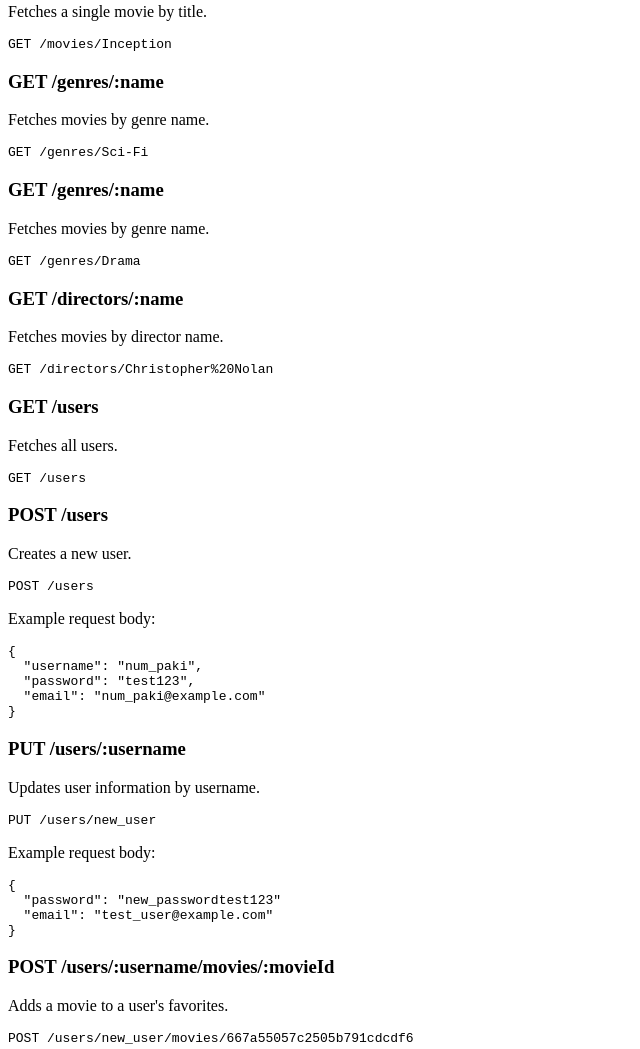
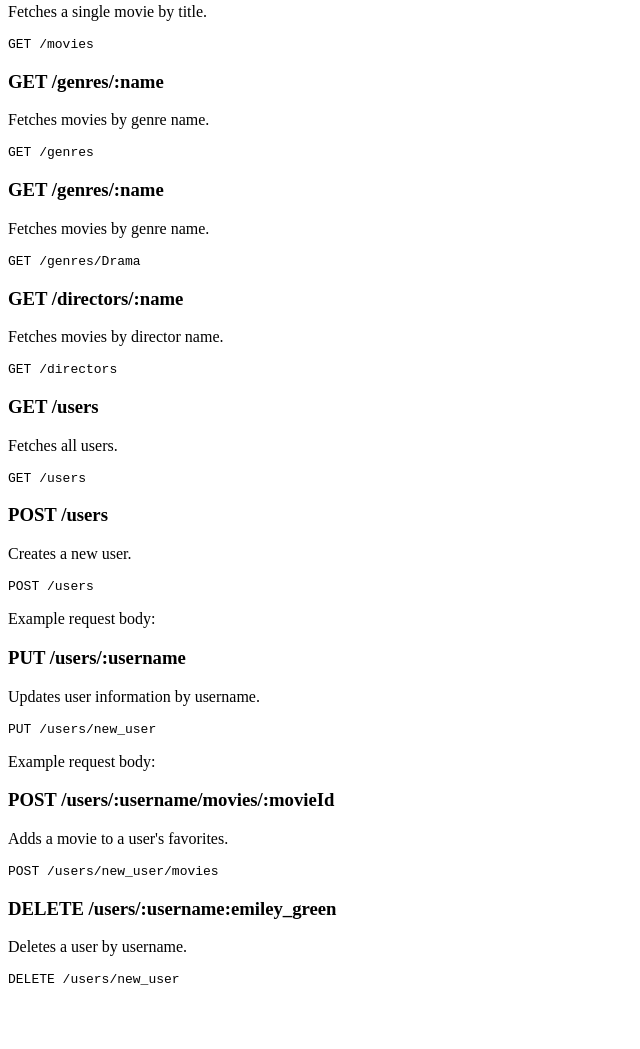
Before and after one commit to hostech83/movie_api, a website: page public/documentation.html in a window 1280 px wide. Shown: the part 273-1322 px from the top of the page, without its empty margins (0-640 px from the left). After the commit the page ends 1273 px from the top, so only its background shows below. Drawn offline with Linux system fonts and the light colour scheme.

Commit message:
updated README file

```diff
--- a/public/documentation.html
+++ b/public/documentation.html
@@ -19,13 +19,13 @@
     <div class="endpoint">
       <h3>GET /movies/:title</h3>
       <p>Fetches a single movie by title.</p>
-      <pre><code>GET /movies/Inception</code></pre>
+      <pre><code>GET /movies</code></pre>
     </div>
 
     <div class="endpoint">
       <h3>GET /genres/:name</h3>
       <p>Fetches movies by genre name.</p>
-      <pre><code>GET /genres/Sci-Fi</code></pre>
+      <pre><code>GET /genres</code></pre>
     </div>
 
     <div class="endpoint">
@@ -37,7 +37,7 @@
     <div class="endpoint">
       <h3>GET /directors/:name</h3>
       <p>Fetches movies by director name.</p>
-      <pre><code>GET /directors/Christopher%20Nolan</code></pre>
+      <pre><code>GET /directors</code></pre>
     </div>
 
     <div class="endpoint">
@@ -51,28 +51,17 @@
       <p>Creates a new user.</p>
       <pre><code>POST /users</code></pre>
       <p>Example request body:</p>
-      <pre><code>{
-  "username": "num_paki",
-  "password": "test123",
-  "email": "num_paki@example.com"
-}</code></pre>
     </div>
-
     <div class="endpoint">
       <h3>PUT /users/:username</h3>
       <p>Updates user information by username.</p>
       <pre><code>PUT /users/new_user</code></pre>
       <p>Example request body:</p>
-      <pre><code>{
-  "password": "new_passwordtest123"
-  "email": "test_user@example.com"
-}</code></pre>
     </div>
-
     <div class="endpoint">
       <h3>POST /users/:username/movies/:movieId</h3>
       <p>Adds a movie to a user's favorites.</p>
-      <pre><code>POST /users/new_user/movies/667a55057c2505b791cdcdf6</code></pre>
+      <pre><code>POST /users/new_user/movies</code></pre>
     </div>
 
     <div class="endpoint">
```
Also changed, not shown: README.md.
